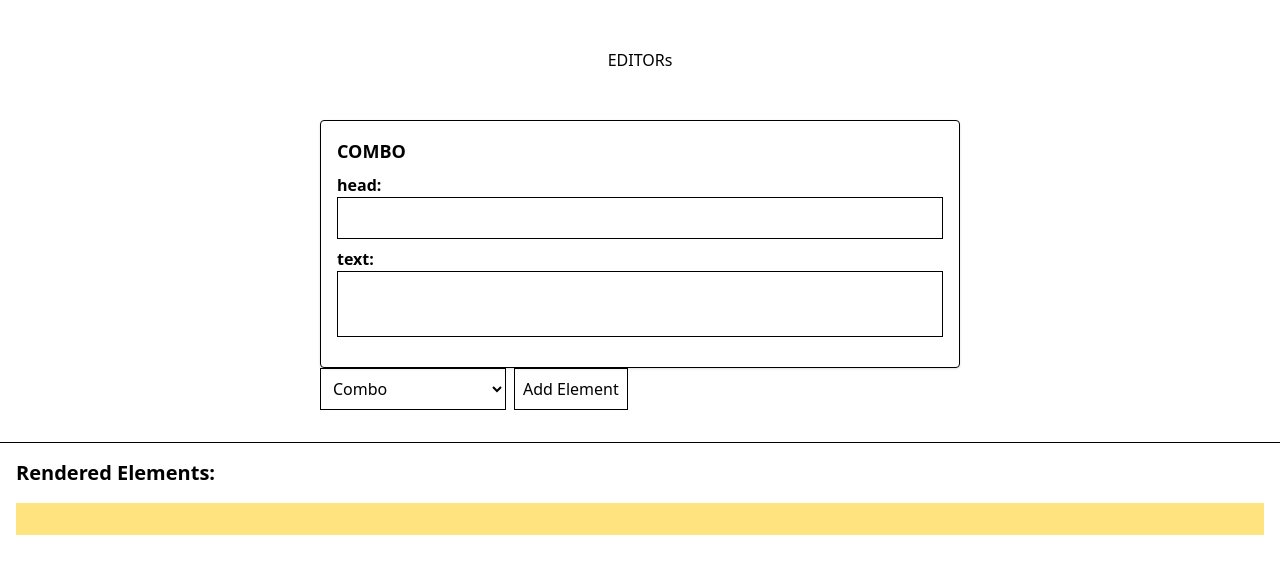
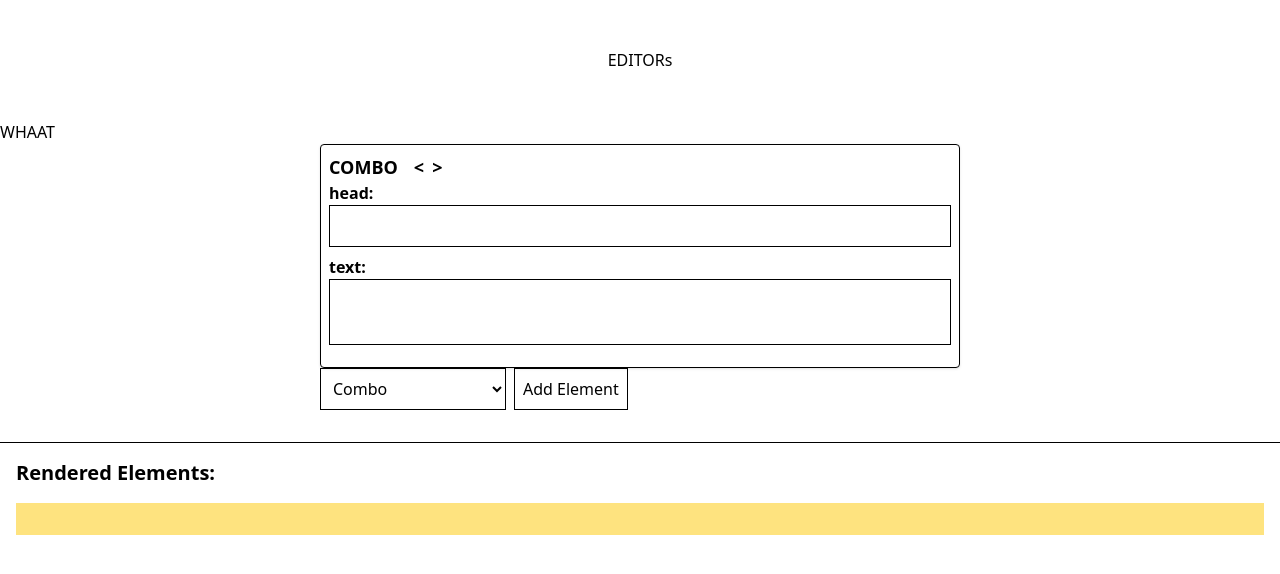
Before and after one commit to Subhavich/blog-editor, a React (Vite) app: page / in a window 1280 px wide. Both pictures are taken after a click on the button "Add Element". Shown: the top 574 px of the page. Built offline with nearby package versions, Linux system fonts and the light colour scheme.

Commit message:
Add reordering state editors

```diff
--- a/src/App.jsx
+++ b/src/App.jsx
@@ -15,8 +15,29 @@ function reducer(state, action) {
       );
 
     case "REORDER_EDITOR":
-      // Placeholder for future reordering logic
-      return state;
+      const targetInd = action.index;
+      const finalInd = action.index + action.increment;
+      const canSwitch = finalInd >= 0 && finalInd < state.length;
+      if (!canSwitch) {
+        return state;
+      }
+      const targetValue = {
+        ...state[targetInd],
+        config: { ...state[targetInd].config },
+      };
+      const finalValue = {
+        ...state[finalInd],
+        config: { ...state[finalInd].config },
+      };
+      return state.map((editor, index) => {
+        if (index === targetInd) {
+          return finalValue;
+        }
+        if (index === finalInd) {
+          return targetValue;
+        }
+        return { ...editor, config: { ...editor.config } };
+      });
 
     default:
       return state;
@@ -32,6 +53,7 @@ function App() {
     const newEditor = {
       type: selectedOption.getAttribute("data-type"),
       load: JSON.parse(selectedOption.getAttribute("data-load")),
+      config: { align: "left", bg: "white" },
     };
 
     dispatch({ type: "ADD_EDITOR", payload: newEditor });
@@ -44,6 +66,17 @@ function App() {
   return (
     <>
       <p className="text-center block py-12">EDITORs</p>
+      <button
+        onClick={() =>
+          dispatch({
+            type: "REORDER_EDITOR",
+            index: 1,
+            increment: -1,
+          })
+        }
+      >
+        WHAAT
+      </button>
       <main className="mx-auto max-w-screen-sm mb-4">
         <div className="space-y-4">
           {editors.map((editor, index) => (
@@ -87,8 +120,36 @@ export default App;
 // Component that renders dynamic input fields based on load keys
 function EditorForm({ index, type, load, dispatch }) {
   return (
-    <div className="p-4 border rounded shadow-sm">
-      <p className="text-lg font-bold mb-2">{type.toUpperCase()}</p>
+    <div className="p-2 border rounded shadow-sm">
+      <div className="flex start space-x-4 items-center">
+        <p className="text-lg font-bold">{type.toUpperCase()}</p>
+        <div className="flex space-x-2">
+          <span
+            className="cursor-pointer text-lg font-bold"
+            onClick={() =>
+              dispatch({
+                type: "REORDER_EDITOR",
+                index,
+                increment: -1,
+              })
+            }
+          >
+            {"<"}
+          </span>
+          <span
+            className="cursor-pointer text-lg font-bold"
+            onClick={() =>
+              dispatch({
+                type: "REORDER_EDITOR",
+                index,
+                increment: 1,
+              })
+            }
+          >
+            {">"}
+          </span>
+        </div>
+      </div>
       {Object.keys(load).map((key) => (
         <DynamicInput
           key={key}
@@ -102,6 +163,7 @@ function EditorForm({ index, type, load, dispatch }) {
   );
 }
 
+function GeneralSelectors({ option, dispatch }) {}
 // Renders appropriate input based on the key and updates the state on change
 function DynamicInput({ index, label, value, dispatch }) {
   const handleChange = (e) => {
--- a/src/util/ComponentSwitch.jsx
+++ /dev/null
@@ -1 +0,0 @@
-import Combo from "../components/Combo1";
--- /dev/null
+++ b/src/util/helpers.js
@@ -0,0 +1,14 @@
+const switchIndex = (array, index, increment) => {
+  const targetedIndex = index;
+  const targetedSwitchIndex = index + increment;
+  const indexValid =
+    targetedSwitchIndex >= 0 && targetedSwitchIndex < array.length;
+  if (!indexValid) {
+    return "forbidden";
+  }
+  const copiedArray = [...array];
+  const saved = copiedArray[targetedIndex];
+  copiedArray[targetedIndex] = copiedArray[targetedSwitchIndex];
+  copiedArray[targetedSwitchIndex] = saved;
+  return copiedArray;
+};
```
Also changed, not shown: src/util/InputSwitch.jsx (deleted).
